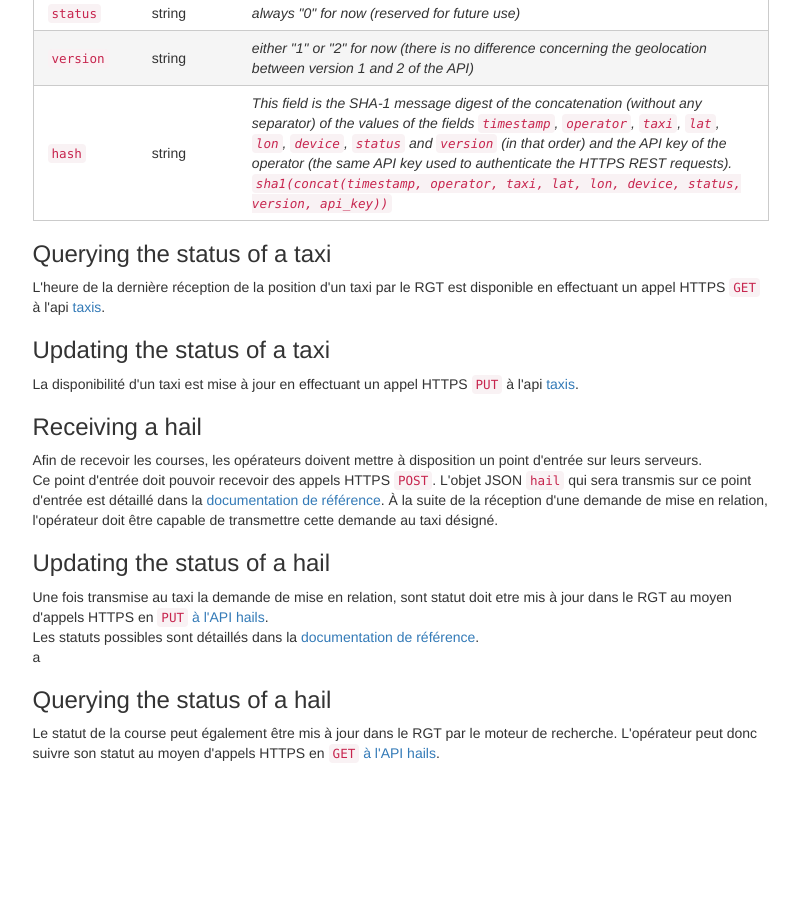
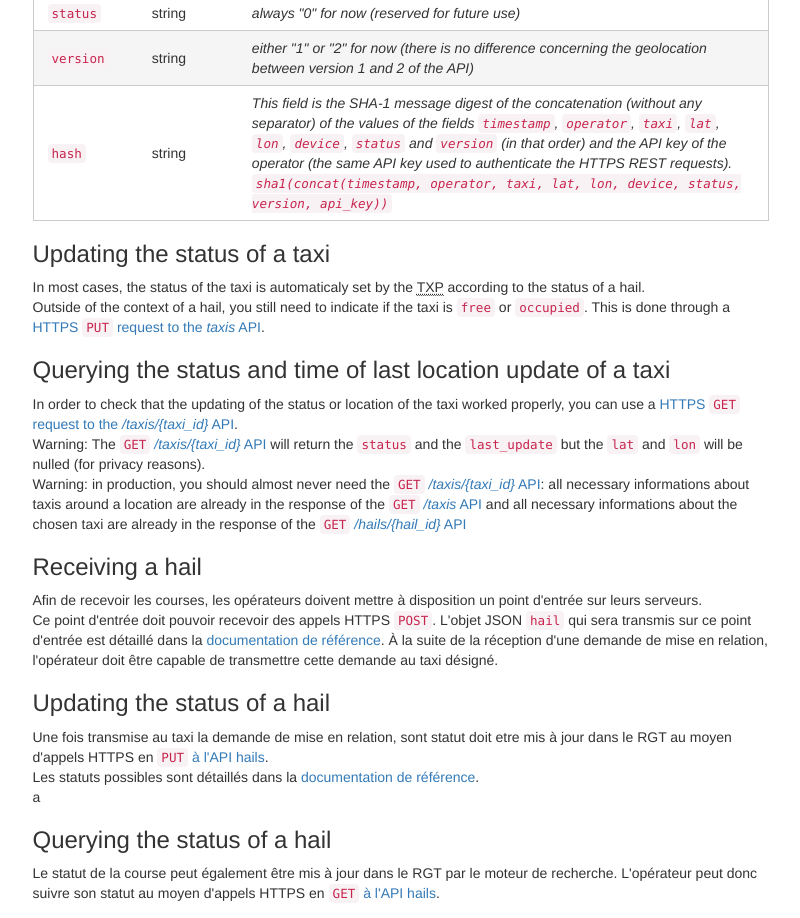
Before and after one commit to openmaraude/APITaxi, a Python web app: template APITaxi/templates/documentation/operateur.html in a window 1280 px wide. Shown: the part 2374-3292 px from the top of the page, without its empty margins (254-1054 px from the left). Before the commit the page ends 3137 px from the top, so only its background shows below. Run offline with Jinja, Linux system fonts and the light colour scheme; the template is opened without the code that fills it, so the values that code supplies are empty; some libraries are stand-ins or nearby versions.

Commit message:
Improvement of the operator documentation

```diff
--- a/APITaxi/templates/documentation/operateur.html
+++ b/APITaxi/templates/documentation/operateur.html
@@ -130,23 +130,21 @@ The JSON payload of the UDP datagram should be as follows.
      <tr>
            <td><code>hash</code></td>
            <td>string</td>
-           <td><em>This field is the SHA-1 message digest of the concatenation (without any separator) of the values of the fields <code>timestamp</code>, <code>operator</code>, <code>taxi</code>, <code>lat</code>, <code>lon</code>, <code>device</code>, <code>status</code> and <code>version</code> (in that order) and the API key of the operator (the same API key used to authenticate the HTTPS REST requests).<br><code>sha1(concat(timestamp, operator, taxi, lat, lon, device, status,
-                   version, api_key))</code> </em></td>
+           <td><em>This field is the SHA-1 message digest of the concatenation (without any separator) of the values of the fields <code>timestamp</code>, <code>operator</code>, <code>taxi</code>, <code>lat</code>, <code>lon</code>, <code>device</code>, <code>status</code> and <code>version</code> (in that order) and the API key of the operator (the same API key used to authenticate the HTTPS REST requests).<br><code>sha1(concat(timestamp, operator, taxi, lat, lon, device, status, version, api_key))</code> </em></td>
        </tr>
 </table>
 
+<h3 id="put_taxi">Updating the status of a taxi</h3>
+In most cases, the status of the taxi is automaticaly set by the  <abbr title="Taxi Exchange Point">TXP</abbr> according to the status of a hail.<br>
+Outside of the context of a hail, you still need to indicate if the taxi is <code>free</code> or <code>occupied</code>. This is done through a <a href="https://api.opendatataxi.fr/doc/#!/taxis/put_taxi_id" target="_blank">HTTPS <code>PUT</code> request to the <em>taxis</em> API</a>.
 
-</table>
+<h3 id="get_taxi">Querying the status and time of last location update of a taxi</h3>
 
-
-<h3 id="get_taxi">Querying the status of a taxi</h3>
-
-
-L'heure de la dernière réception de la position d'un taxi par le RGT est disponible en effectuant un appel HTTPS <code>GET</code> à l'api <a href="https://api.opendatataxi.fr/doc/#!/taxis/get_taxi_id">taxis</a>.
-
-<h3 id="put_taxi">Updating the status of a taxi</h3>
-    La disponibilité d'un taxi est mise à jour en effectuant un appel HTTPS <code>PUT</code> à l'api <a href="https://api.opendatataxi.fr/doc/#!/taxis/put_taxis">taxis</a>.
-
+In order to check that the updating of the status or location of the taxi worked properly, you can use a <a href="https://api.opendatataxi.fr/doc/#!/taxis/get_taxi_id" target="_blank">HTTPS <code>GET</code> request to the <em>/taxis/{taxi_id}</em> API</a>.<br>
+Warning: The  <a href="https://api.opendatataxi.fr/doc/#!/taxis/get_taxi_id" target="_blank"><code>GET</code> <em>/taxis/{taxi_id}</em> API</a> will return the <code>status</code> and the <code>last_update</code> but the <code>lat</code> and <code>lon</code> will be nulled (for privacy reasons).<br>
+Warning: in production, you should almost never need the  <a href="https://api.opendatataxi.fr/doc/#!/taxis/get_taxi_id" target="_blank"><code>GET</code> <em>/taxis/{taxi_id}</em> API</a>:
+all necessary informations about taxis around a location are already in the response of the <a href="https://api.opendatataxi.fr/doc/#!/taxis/get_taxis" target="_blank"><code>GET</code> <em>/taxis</em> API</a>
+and all necessary informations about the chosen taxi are already in the response of the <a href="https://api.opendatataxi.fr/doc/#!/hails/get_hail_id" target="_blank"><code>GET</code> <em>/hails/{hail_id}</em> API</a>
 
 <h3 id="get_hail">Receiving a hail</h3>
 Afin de recevoir les courses, les opérateurs doivent mettre à disposition un point d'entrée sur leurs serveurs.<br>
--- a/APITaxi/templates/documentation/reference.html
+++ b/APITaxi/templates/documentation/reference.html
@@ -195,7 +195,7 @@ The French taxi license are named "<em>Autorisation De Stationner (ADS)</em>". T
                 In France, the <em>INSEE code</em> of the entity as specified in the <a href="http://www.insee.fr/fr/methodes/nomenclatures/cog/"i target="_blank"><em>Code Officiel Géographique</em></a> is used. <br>
                 It is composed of 5 characters (usually 5 digits, except for Corsica where the second character can be "A" or "B") and uniquely identify each municipality (or just two digits for the rare special case of license attributed by <em>départements</em> usually for airports).
                 There are three special cases for Paris (insee code: <code>75056</code>, the codes of the subdivisions -aka arrondissements- are not used), Lyon (insee code: <code>69123</code>, idem) and Marseille (insee code: <code>13055</code>, idem).<br>
-                Warning: the <em>INSEE code</em> is different from the zipcode (there are very often several municipalities in a single zipcode and in some cases several zipcodes in a single municipality.) The zipcode/insee code correspondence can be found in the <a href="https://www.data.gouv.fr/en/datasets/base-officielle-des-codes-postaux/" target="_blank">Base officielle des codes postaux</a>.</em></td>
+                Warning: the <em>INSEE code</em> is different from the zipcode (there are very often several municipalities in a single zipcode and in some cases several zipcodes in a single municipality.) The zipcode/INSEE code correspondence can be found in the <a href="https://www.data.gouv.fr/en/datasets/base-officielle-des-codes-postaux/" target="_blank">Base officielle des codes postaux</a>. The usual way to get an INSEE code from a user is to ask for a zipcode, then offer to chose the municipality in a list of the municipalities of the zipcode.</em></td>
     </tr>
     <tr>
           <td><code>numero</code></td>
```
